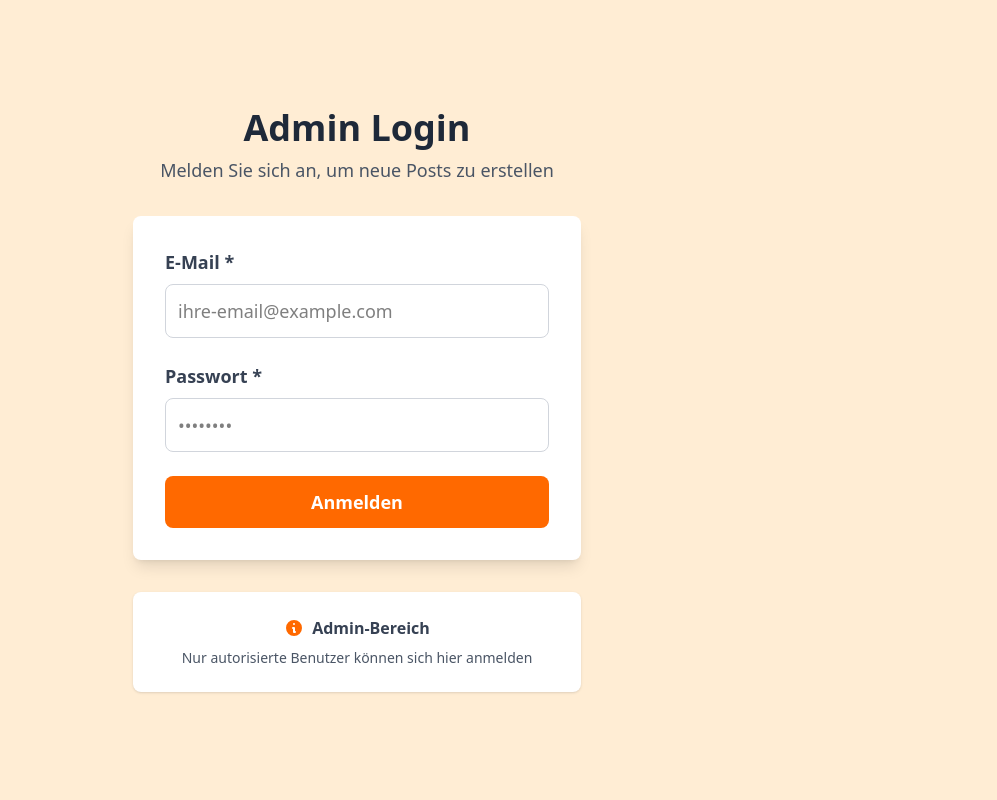
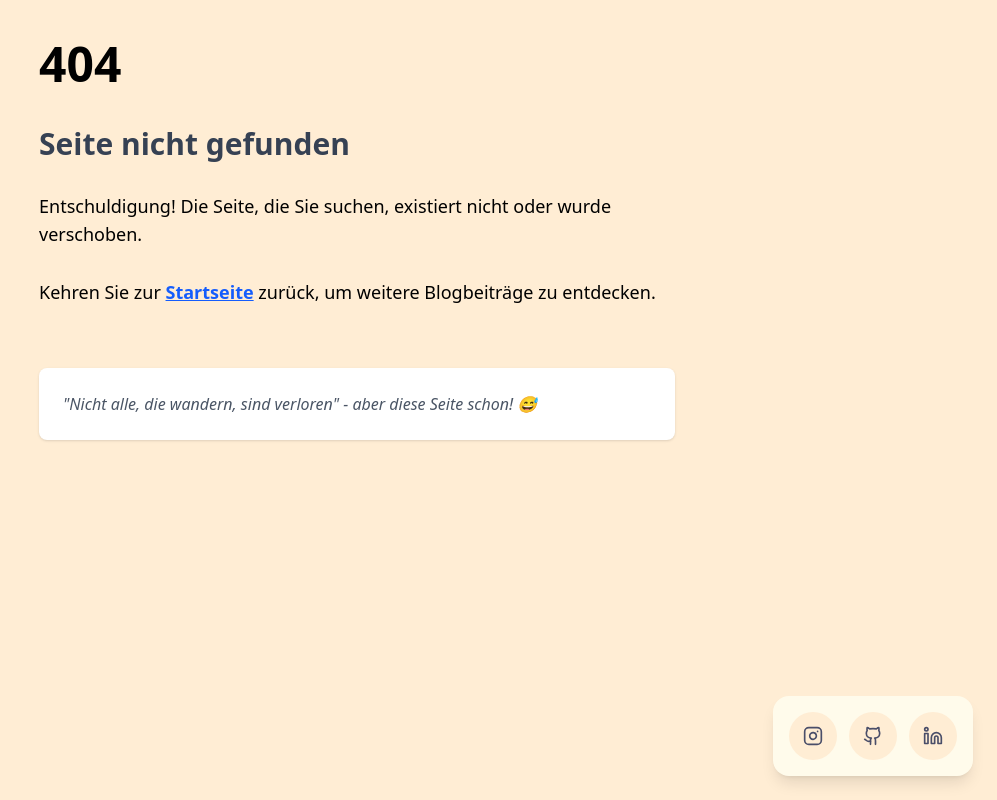
Before and after one commit to santiagohoyos20/mein-blog, a React (Vite) app: page /admin/login in a window 1280 px wide. Shown: the whole page, without its empty margins (283-1280 px from the left). Built offline with nearby package versions, Linux system fonts and the light colour scheme; no server answers.

Commit message:
login route changed

```diff
--- a/src/App.tsx
+++ b/src/App.tsx
@@ -17,7 +17,7 @@ export default function App() {
           </ProtectedRoute>
         }
       />
-      <Route path="/admin/login" element={<Login />} />
+      <Route path="/login" element={<Login />} />
       <Route path="*" element={<NotFound />} />
       {/* Ruta para páginas no encontradas */}
     </Routes>
--- a/src/components/AdminButton.tsx
+++ b/src/components/AdminButton.tsx
@@ -11,7 +11,7 @@ const AdminButton: React.FC<{ isLogged: boolean }> = ({ isLogged }) => {
       if (isLogged) {
         await supabase.auth.signOut();
       } else {
-        navigate("/admin/login");
+        navigate("/login");
       }
     } catch (error) {
       console.error("Error al cerrar sesión:", error);
```
